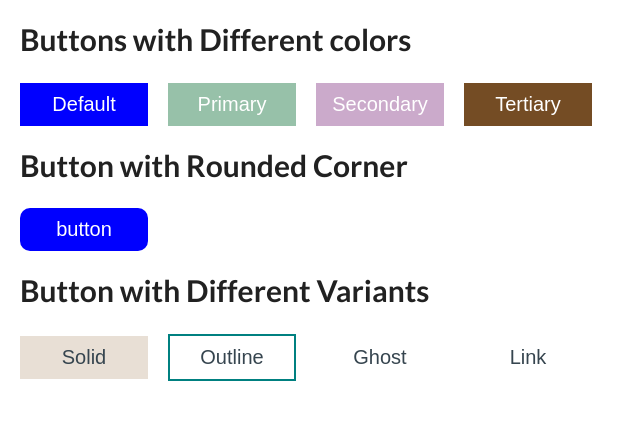
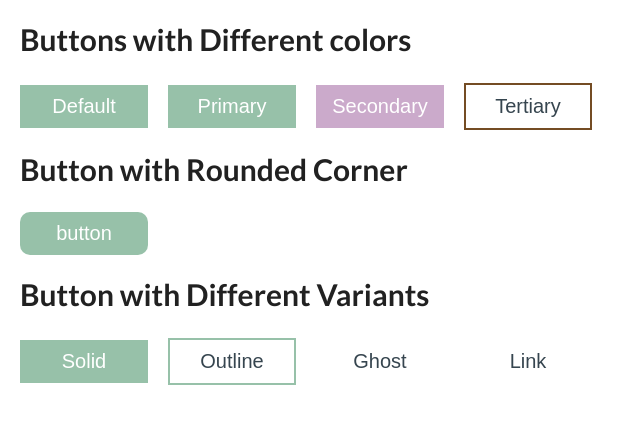
Before and after one commit to Shradha-singh23/React-Projects, a React (Create React App) app in the folder projects/: page / in a window 1280 px wide. Shown: the top 424 px of the page, without its empty margins (0-640 px from the left). Built offline with nearby package versions, Linux system fonts and the light colour scheme.

Commit message:
code to set both bgcolor and variant together

```diff
--- a/projects/src/reuseable-components/components/App.js
+++ b/projects/src/reuseable-components/components/App.js
@@ -8,7 +8,7 @@ export default function App(){
             <Button> Default </Button>
             <Button bgcolor="primary"> Primary </Button>
             <Button bgcolor="secondary"> Secondary </Button>
-            <Button bgcolor="tertiary"> Tertiary </Button>
+            <Button bgcolor="tertiary" variant="outline"> Tertiary </Button>
             <br />
             <h1 style={{marginTop:"20px", marginLeft:"20px", fontSize:"30px"}}> Button with Rounded Corner </h1>
             <Button isRoundedCorners={true}> button </Button>
--- a/projects/src/reuseable-components/components/Button.js
+++ b/projects/src/reuseable-components/components/Button.js
@@ -1,7 +1,6 @@
 import React, { useState } from "react";
 
 const backgroundColors = {
-    default: "blue",
     primary: "#97C1A9",
     secondary: "#CBAACB",
     tertiary: "#744C24"
@@ -33,10 +32,10 @@ const btnSize = {
 const btnVariants = {
     solid:{
         border: "none",
-        bgColor: "#E8DFD5"
+        bgColor: "#97C1A9"
     },
     outline: {
-        border: "2px solid teal",
+        border: "2px solid",
         bgColor: "white"
     },
     ghost :{
@@ -61,30 +60,49 @@ export default function Button({
     const [toggle, setToggle] = useState(false);
 
     function handleOnMouseEnter(){
-        if(btnVariants[variant]){
+        if(variant && variant !== "solid"){
             setToggle(true)
         }
     }
 
     function handleOnMouseLeave(){
-        if(btnVariants[variant])
+        if(variant && variant !== "solid")
         setToggle(false)
     }
 
     function setBgColor(){
+        if(toggle && variant !== "link"){
+            return "#AEC6CF";
+        }
+        if(bgcolor && variant){
+            return btnVariants[variant].bgColor;
+        }
+
         if(backgroundColors[bgcolor]){
             return backgroundColors[bgcolor];
         }
         if(btnVariants[variant] && !toggle){
             return btnVariants[variant].bgColor;
         }
-        if(toggle && variant !== "link"){
-            return "#FDF9F2";
-        }
         if(variant === "link"){
             return "white";
         }
-        return backgroundColors.default;
+        return backgroundColors.primary;
+    }
+
+    function setTextColor(){
+        if(btnVariants[variant] && variant !== "solid"){
+            return "#36454F";
+        }
+        return "white";
+    }
+
+    function setBorderColor(){
+        if(variant === "outline"){
+            if(bgcolor && backgroundColors[bgcolor])
+            return backgroundColors[bgcolor];
+        }
+        return backgroundColors.primary;
     }
 
     return(
@@ -95,14 +113,15 @@ export default function Button({
                 cursor: "pointer",
                 transition: "transform 0.3s ease",
                 backgroundColor: setBgColor(),
-                color:btnVariants[variant] ? "#36454F" : "white",
+                color: setTextColor(),
                 marginLeft: "20px",
                 marginTop:"10px",
                 fontSize: "20px",
                 width: btnSize[size]? btnSize[size].width :btnSize.default.width,
                 borderRadius: isRoundedCorners ? "10px" : "0px",
                 border: btnVariants[variant] ? btnVariants[variant].border : "none",
-                textDecoration: (variant === "link" && toggle) ? "underline" : "none"
+                textDecoration: (variant === "link" && toggle) ? "underline" : "none",
+                borderColor: setBorderColor()
             }}
             onMouseEnter={handleOnMouseEnter}
             onMouseLeave={handleOnMouseLeave}
```
